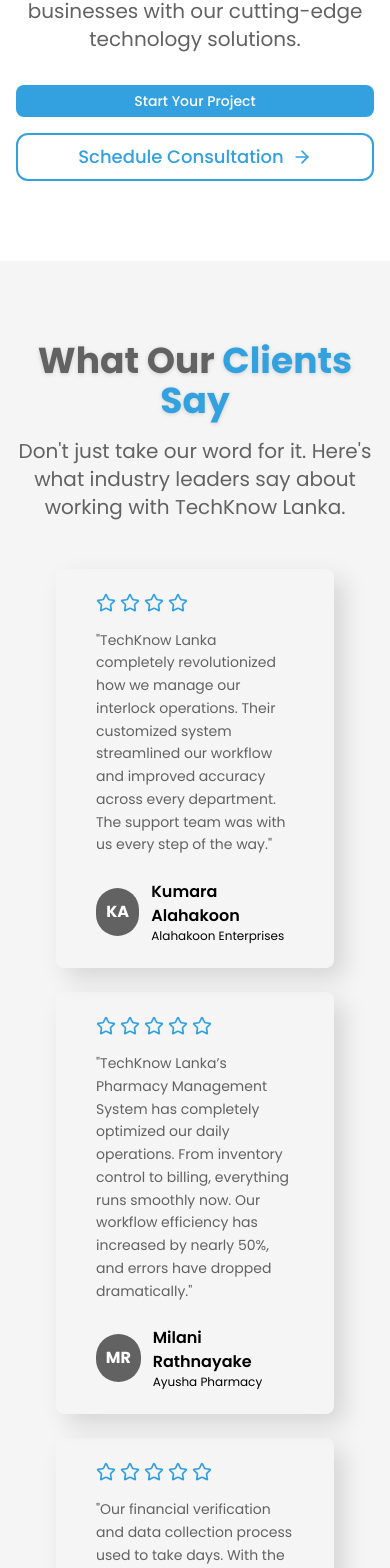
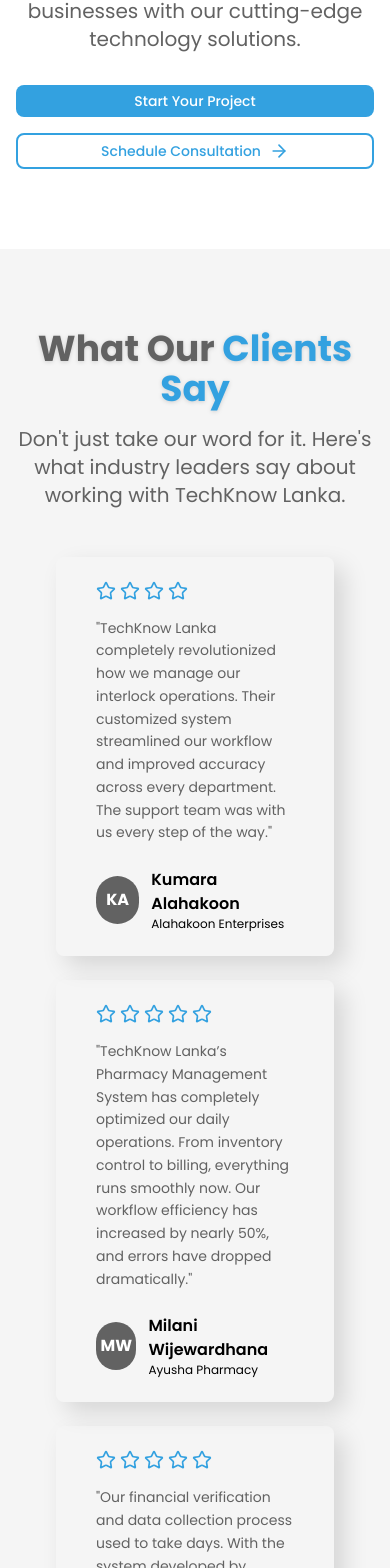
Before and after one commit to TechknowLK/TechknowLK, a React (Vite) app in the folder techknowlk_web/: page / in a window 390 px wide. Shown: the part 5376-6944 px from the top of the page. Built offline with nearby package versions, Linux system fonts and the light colour scheme; no server answers.

Commit message:
Refine button styles and update testimonial name
Standardized padding, font sizes, and border radius across Button components for consistent UI. Updated testimonial name in TestimonialsSection. Improved ProductCard layout for better alignment and responsiveness.

```diff
--- a/techknowlk_web/src/components/Button01.jsx
+++ b/techknowlk_web/src/components/Button01.jsx
@@ -8,7 +8,6 @@ export default function Button01({ label , onClick }) {
       className="flex items-center justify-center gap-2 bg-[#33A1E0] text-white px-8 py-1.5 lg:py-2.5 rounded-lg  lg:rounded-xl text-sm md:text-lg lg:text-lg font-medium  hover:shadow-[0_0_25px_rgba(255,255,255,0.3)] hover:scale-105 active:scale-95 transition-all duration-300"
     >
       {label}
-      {/* <ArrowRight className="w-5 h-5" /> */}
     </button>
   );
 }
--- a/techknowlk_web/src/components/Button02.jsx
+++ b/techknowlk_web/src/components/Button02.jsx
@@ -5,7 +5,7 @@ export default function Button02({ label, onClick }) {
   return (
     <button
       onClick={onClick}
-      className="flex items-center justify-center gap-2 bg-transparent border-2 border-[#33A1E0] text-[#33A1E0] px-8 py-2 rounded-xl text-lg font-medium hover:bg-[#33A1E0]  hover:text-white hover:shadow-[0_0_25px_rgba(255,255,255,0.3)] hover:scale-105 active:scale-95 transition-all duration-300"
+      className="flex items-center justify-center gap-2 bg-transparent border-2 border-[#33A1E0] text-[#33A1E0] px-8 py-1.5 lg:py-2.5  rounded-lg  lg:rounded-xl text-sm md:text-lg lg:text-lg font-medium hover:bg-[#33A1E0]  hover:text-white hover:shadow-[0_0_25px_rgba(255,255,255,0.3)] hover:scale-105 active:scale-95 transition-all duration-300"
     >
       {label}
       <ArrowRight className="w-5 h-5" />
--- a/techknowlk_web/src/components/Button03.jsx
+++ b/techknowlk_web/src/components/Button03.jsx
@@ -4,10 +4,10 @@ export default function Button03({ label, onClick, state }) {
   return (
     <button
       onClick={onClick}
-      className={`flex items-center justify-center gap-2 px-8 py-2 rounded-xl text-lg font-medium border-2 transition-all duration-300
+      className={`flex items-center justify-center gap-2 px-8 py-2 rounded-xl text-sm md:text-md lg:text-lg  font-medium border-2 transition-all w-full md:w-auto duration-300
     ${
       state
-        ? "bg-[#33A1E0] text-white hover:shadow-[0_0_25px_rgba(255,255,255,0.3)] hover:scale-105 active:scale-95"
+        ? "bg-[#33A1E0]  text-white hover:shadow-[0_0_25px_rgba(255,255,255,0.3)] hover:scale-105 active:scale-95"
         : "bg-transparent border-[#33A1E0] text-[#33A1E0] hover:bg-[#33A1E0]  hover:text-white hover:shadow-[0_0_25px_rgba(255,255,255,0.3)] hover:scale-105"
     }`}
     >
--- a/techknowlk_web/src/components/Home/TestimonialsSection.jsx
+++ b/techknowlk_web/src/components/Home/TestimonialsSection.jsx
@@ -8,7 +8,7 @@ const testimonials = [
     rating: 4
   },
   {
-    name: "Milani Rathnayake",
+    name: "Milani Wijewardhana",
     company: "Ayusha Pharmacy",
     text: "TechKnow Lanka’s Pharmacy Management System has completely optimized our daily operations. From inventory control to billing, everything runs smoothly now. Our workflow efficiency has increased by nearly 50%, and errors have dropped dramatically.",
     rating: 5
--- a/techknowlk_web/src/components/OurProduct/ProductCard.jsx
+++ b/techknowlk_web/src/components/OurProduct/ProductCard.jsx
@@ -3,7 +3,7 @@ import Button02 from "../Button02";
 
 export const ProjectCard = ({ title, description, image, technologies }) => {
   return (
-    <div className="overflow-hidden group transition-all duration-300 hover:shadow-lg rounded-lg  border-2 border-gray-200 bg-white">
+    <div className="overflow-hidden group transition-all duration-300 hover:shadow-lg rounded-lg  border-2 border-gray-200 bg-white h-full flex flex-col">
       <div className="aspect-video overflow-hidden">
         <img
           src={image}
@@ -11,9 +11,13 @@ export const ProjectCard = ({ title, description, image, technologies }) => {
           className="w-full h-full object-cover transition-transform duration-500 group-hover:scale-110"
         />
       </div>
-      <div className="p-6 space-y-4">
+      <div className=" p-6 flex flex-col flex-grow justify-between space-y-4">
+        <div className="space-y-4">
           <h3 className="text-xl font-semibold text-[#626262] ">{title}</h3>
-        <p className=" text-sm text-[#626262] leading-relaxed">{description}</p>
+          <p className=" text-sm text-[#626262] leading-relaxed">
+            {description}
+          </p>
+
           <div className="flex flex-wrap gap-2">
             {technologies.map((tech) => (
               <div
@@ -24,9 +28,7 @@ export const ProjectCard = ({ title, description, image, technologies }) => {
               </div>
             ))}
           </div>
-        {/* <button className="text-accent hover:text-accent/80 font-medium text-sm transition-colors">
-          View Details
-        </button> */}
+        </div>
         <div className="mt-8 flex justify-center">
           <Button02
             label="View Details"
--- a/techknowlk_web/src/components/OurProduct/ShowProducts.jsx
+++ b/techknowlk_web/src/components/OurProduct/ShowProducts.jsx
@@ -179,7 +179,7 @@ const Index = () => {
       <hr className=" border-gray-300 mb-6 mx-10" />
 
       <section className="container mx-auto px-10 pb-16">
-        <div className="grid grid-cols-1 md:grid-cols-2 lg:grid-cols-3 gap-8">
+        <div className="grid grid-cols-1 md:grid-cols-2 lg:grid-cols-3 gap-8 ">
           {filteredProjects.map((project, index) => (
             <div
               key={project.id}
```
Lines whose indentation alone changed are shown as unchanged.
